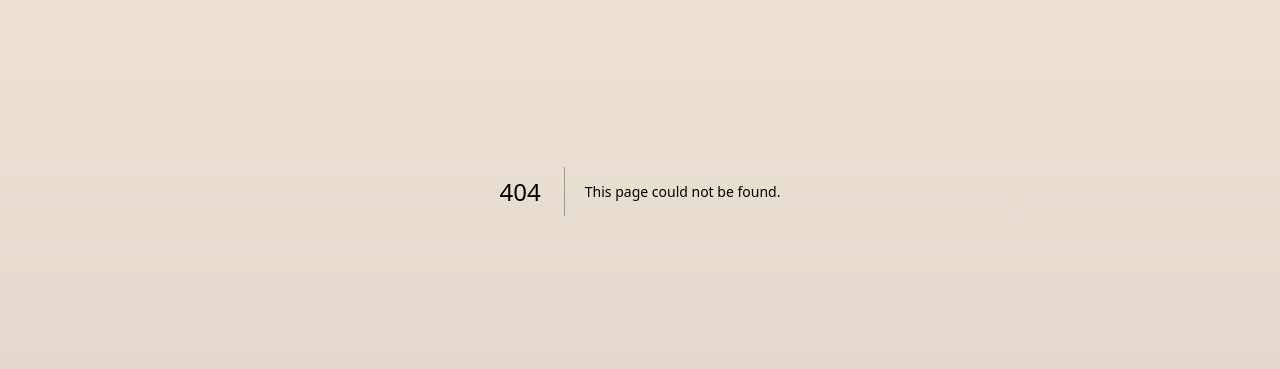
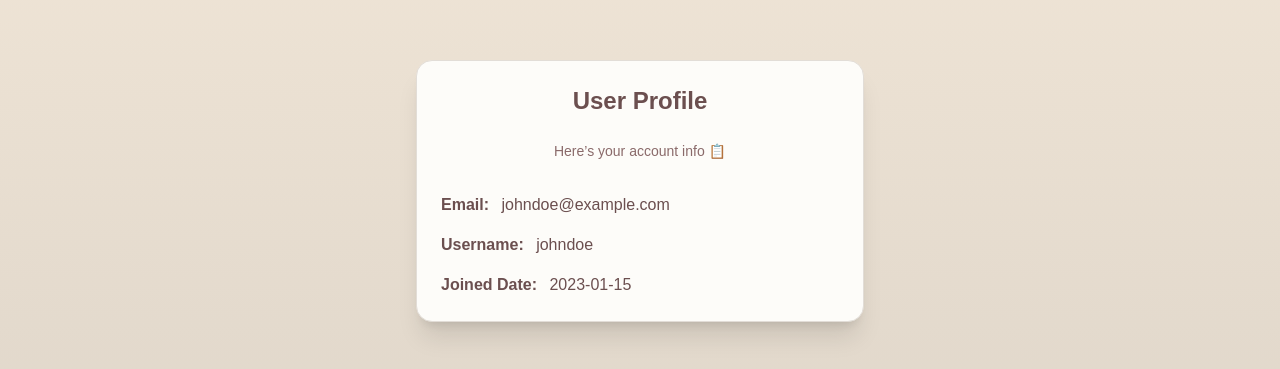
Before and after one commit to JAGORING/next_form_login, a Next.js app: page /user-profile in a window 1280 px wide. Before the commit this address had no page. Shown: the part 209-578 px from the top of the page. Built offline with nearby package versions, Linux system fonts and the light colour scheme.

Commit message:
[feat] user Profile 페이지 ui 생성

```diff
--- /dev/null
+++ b/src/app/user-profile/page.tsx
@@ -0,0 +1,36 @@
+import React from 'react';
+
+export default function UserProfile() {
+  const user = {
+    email: 'johndoe@example.com',
+    username: 'johndoe',
+    joinedDate: '2023-01-15',
+  };
+
+  return (
+    <div className="flex items-center justify-center min-h-screen">
+      <div className="w-full max-w-md p-6 bg-[#fdfcf9] shadow-xl rounded-2xl border border-[#e2ddd7]">
+        <h2 className="text-2xl font-semibold text-center text-[#6b4f4f] mb-6">User Profile</h2>
+        <p className="text-sm text-center text-[#8a6a6a] mb-8">Here’s your account info 📋</p>
+
+        <div className="space-y-4">
+          <div className="text-[#6b4f4f]">
+            <strong>Email:</strong> <span className="ml-2">{user.email}</span>
+          </div>
+          <div className="text-[#6b4f4f]">
+            <strong>Username:</strong> <span className="ml-2">{user.username}</span>
+          </div>
+          <div className="text-[#6b4f4f]">
+            <strong>Joined Date:</strong> <span className="ml-2">{user.joinedDate}</span>
+          </div>
+        </div>
+
+        {/* <div className="mt-8 text-center">
+          <button className="px-4 py-2 text-white bg-[#6b4f4f] rounded-lg hover:bg-[#8a6a6a] focus:outline-none">
+            Edit Profile
+          </button>
+        </div> */}
+      </div>
+    </div>
+  );
+}
```
